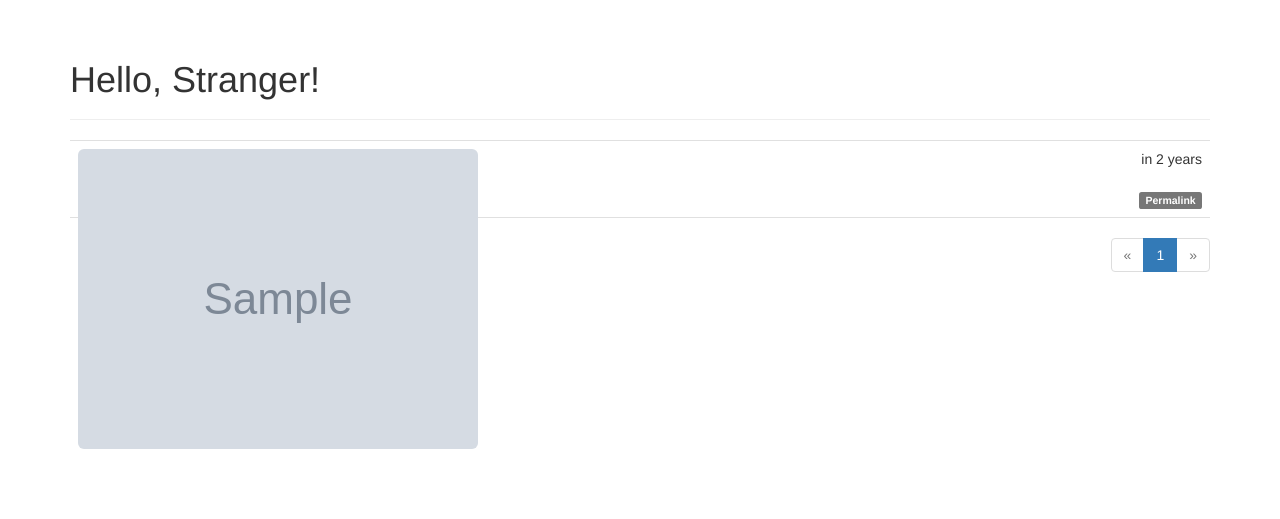
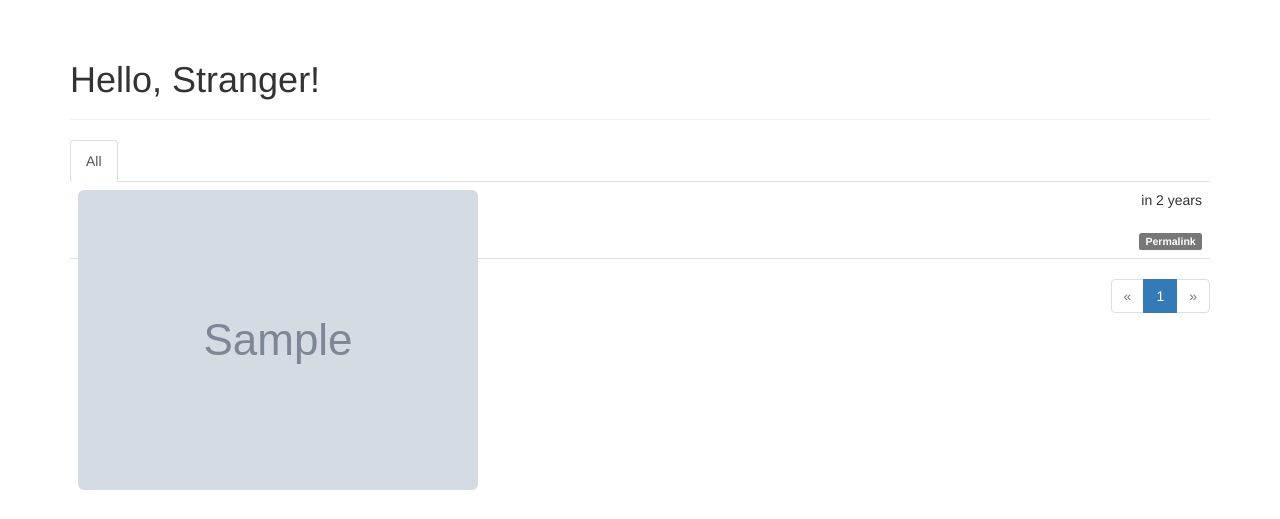
Before and after one commit to happyMeiyo/myFlask, a Python web app: template app/templates/index.html in a window 1280 px wide. Shown: the part 52-571 px from the top of the page. Run offline with Jinja, Linux system fonts and the light colour scheme; the template is opened without the code that fills it: most values are stand-ins (such as "Sample title", 1, 10 or a date in 2020); grey boxes marked "Sample" are stand-in pictures; some libraries are stand-ins or nearby versions.

Commit message:
在首页显示所关注用户的文章

```diff
--- a/app/models.py
+++ b/app/models.py
@@ -96,6 +96,11 @@ class User(UserMixin, db.Model):
     @property
     def password(self):
         raise AttributeError('password is not a readable attribute')
+
+    @property
+    def followed_posts(self):
+        return Post.query.join(Follow, Follow.followed_id == Post.author_id) \
+            .filter(Follow.follower_id == self.id)
 
     @password.setter
     def password(self, password):
--- a/app/static/styles.css
+++ b/app/static/styles.css
@@ -5,11 +5,18 @@
     min-height: 260px;
     margin-left: 280px;
 }
+div.post-tabs {
+    margin-top: 16px;
+}
 ul.posts {
     list-style-type: none;
     padding: 0px;
     margin: 16px 0px 0px 0px;
     border-top: 1px solid #e0e0e0;
+}
+div.post-tabs ul.posts {
+    margin: 0px;
+    border-top: none;
 }
 ul.posts li.post {
     padding: 8px;
--- a/app/templates/index.html
+++ b/app/templates/index.html
@@ -15,7 +15,16 @@
     {% endif %}
 </div>
 
-{% include '_post.html' %}
+<div class="post-tabs">
+    <ul class="nav nav-tabs">
+        <li{% if not show_followed %} class="active"{% endif %}><a href="{{ url_for('.show_all') }}">All</a></li>
+        {% if current_user.is_authenticated %}
+        <li{% if show_followed %} class="active"{% endif %}><a href="{{ url_for('.show_followed') }}">Followers</a></li>
+        {% endif %}
+    </ul>
+    {% include '_post.html' %}
+</div>
+
 {% if pagination %}
     <div class="pagination">
         {{ macros.pagination_widget(pagination, '.index') }}
```
Also changed, not shown: app/main/views.py (+25 -2 lines).
